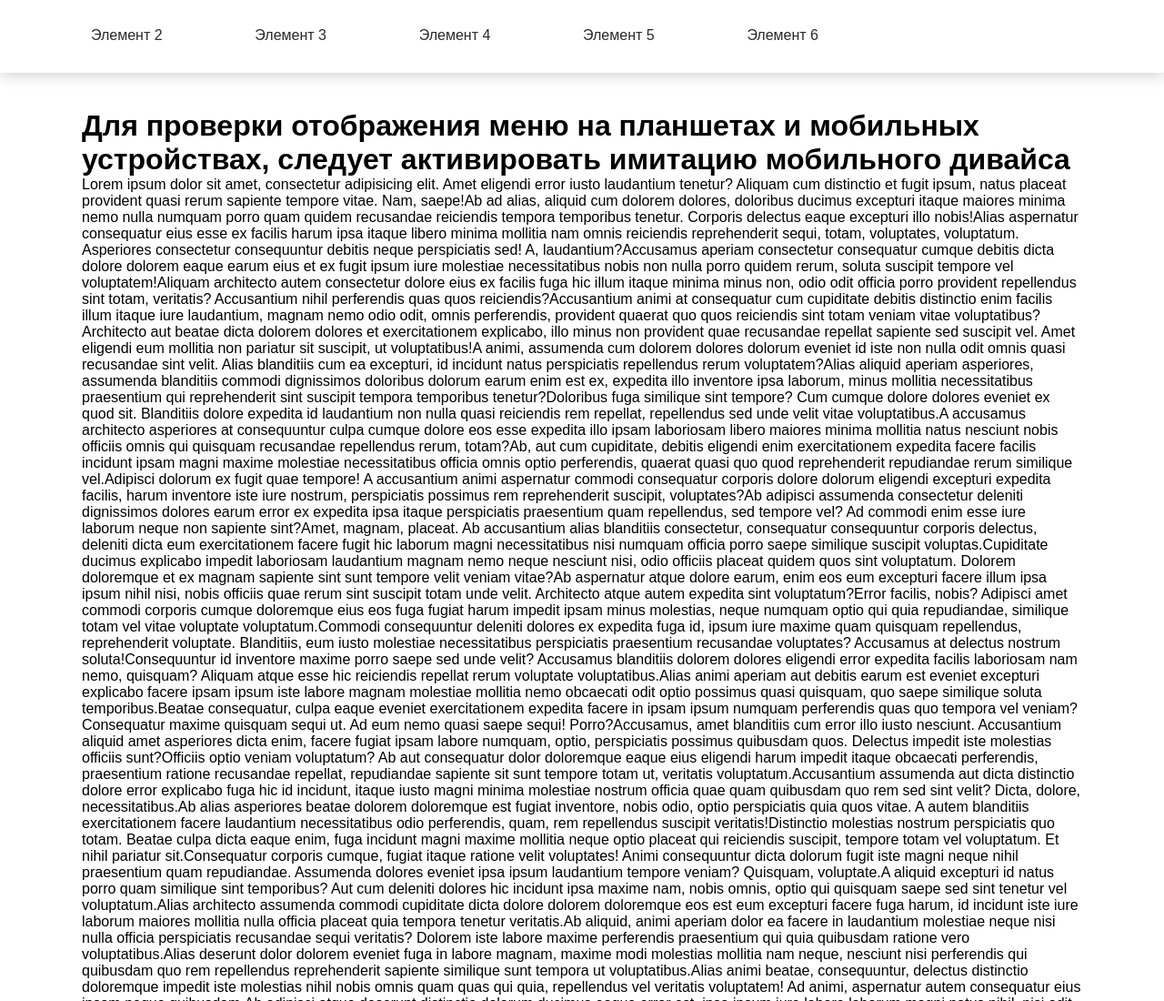
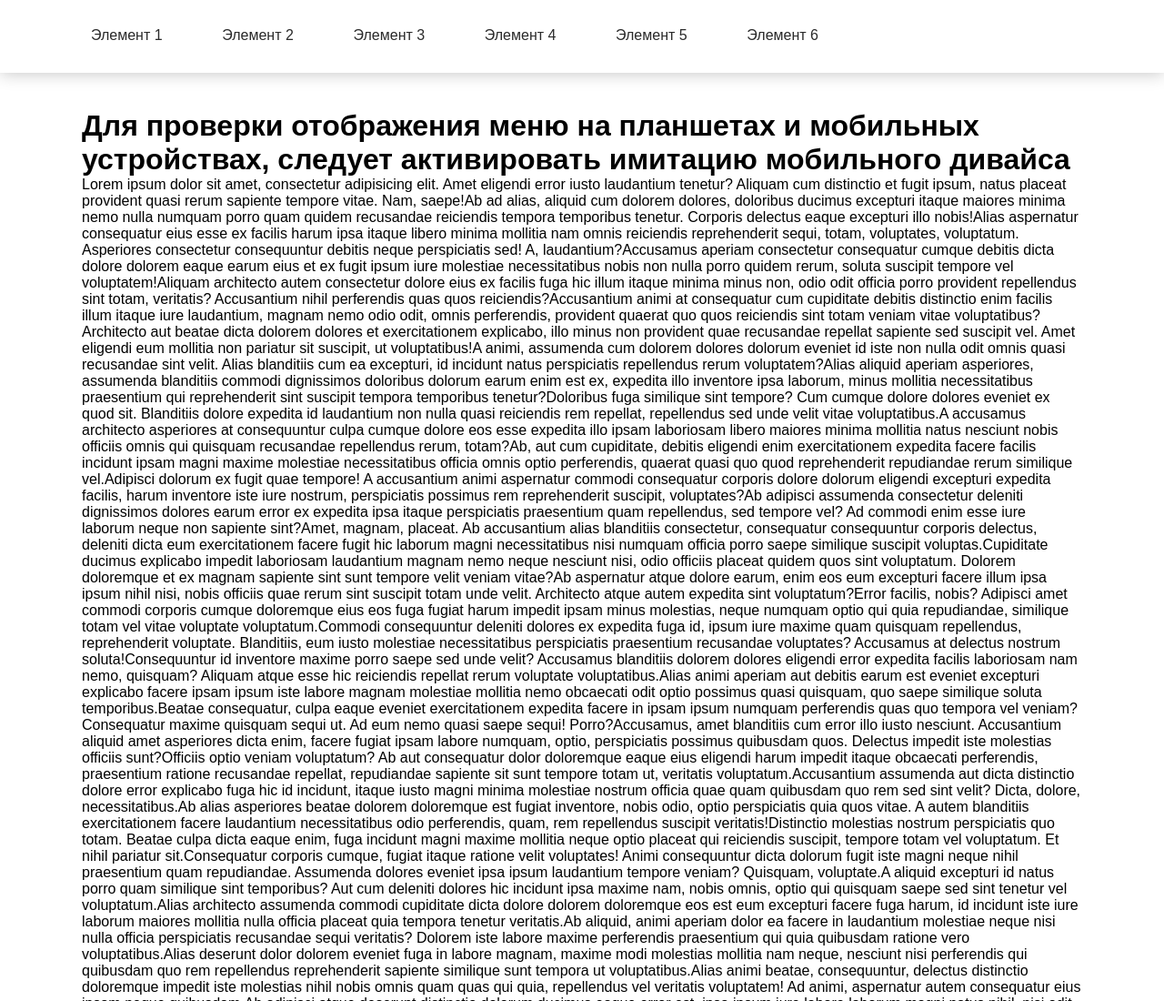
Before and after one commit to MansAhmadBON/ozitag, a plain HTML site: page index.html in a window 1280 px wide. Shown: the top 1100 px of the page at 91% size. Drawn offline with Linux system fonts and the light colour scheme.

Commit message:
fix: added first li

```diff
--- a/index.html
+++ b/index.html
@@ -13,6 +13,9 @@
     <div class="wrapper-content">
         <nav class="menu">
             <ul class="menu__list">
+                <li class="menu__item">
+                    <a href="#" class="menu__link">Элемент 1</a>
+                </li>
                 <li class="menu__item">
                     <a href="#" class="menu__link">Элемент 2</a>
                     <div class="menu__arrow">
```
